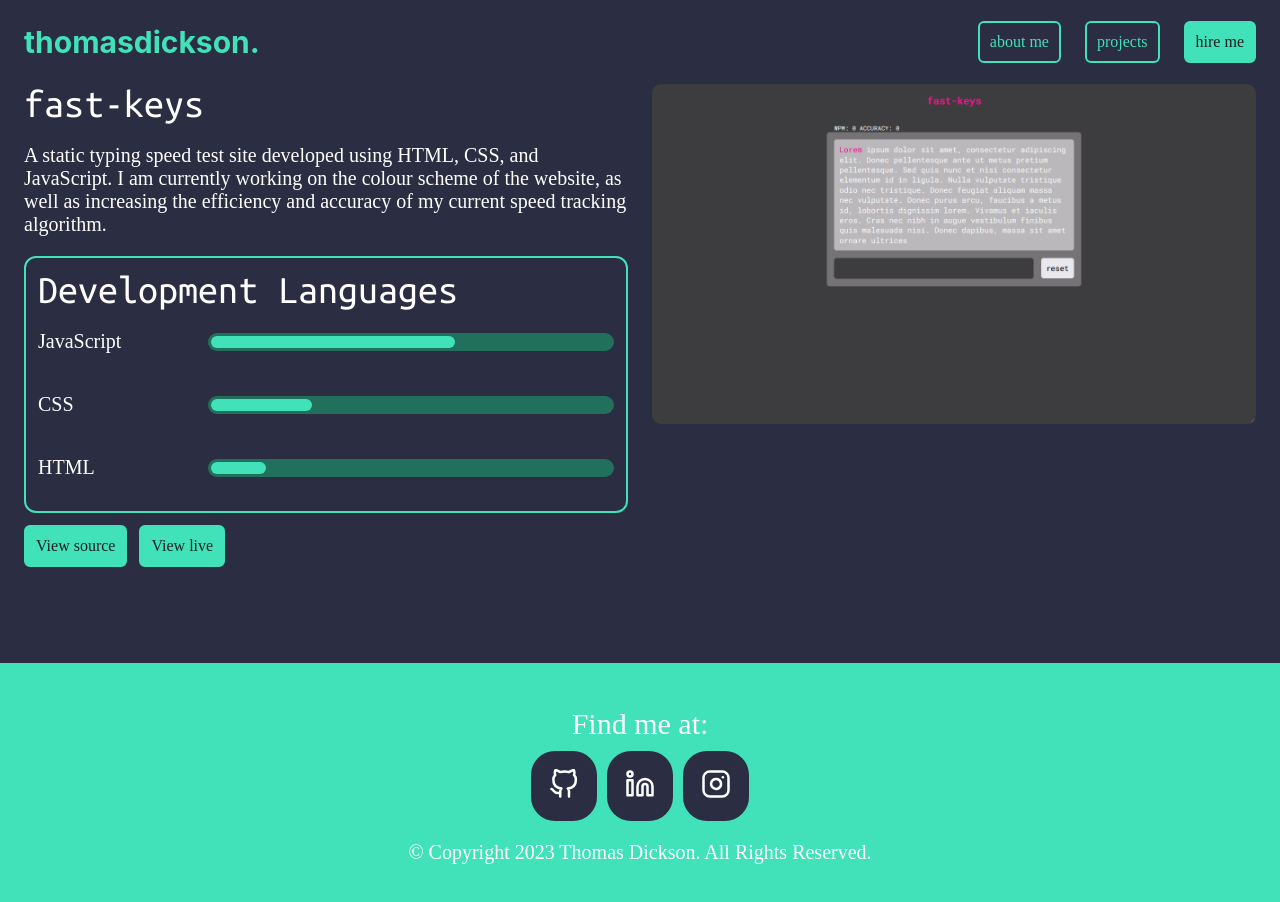
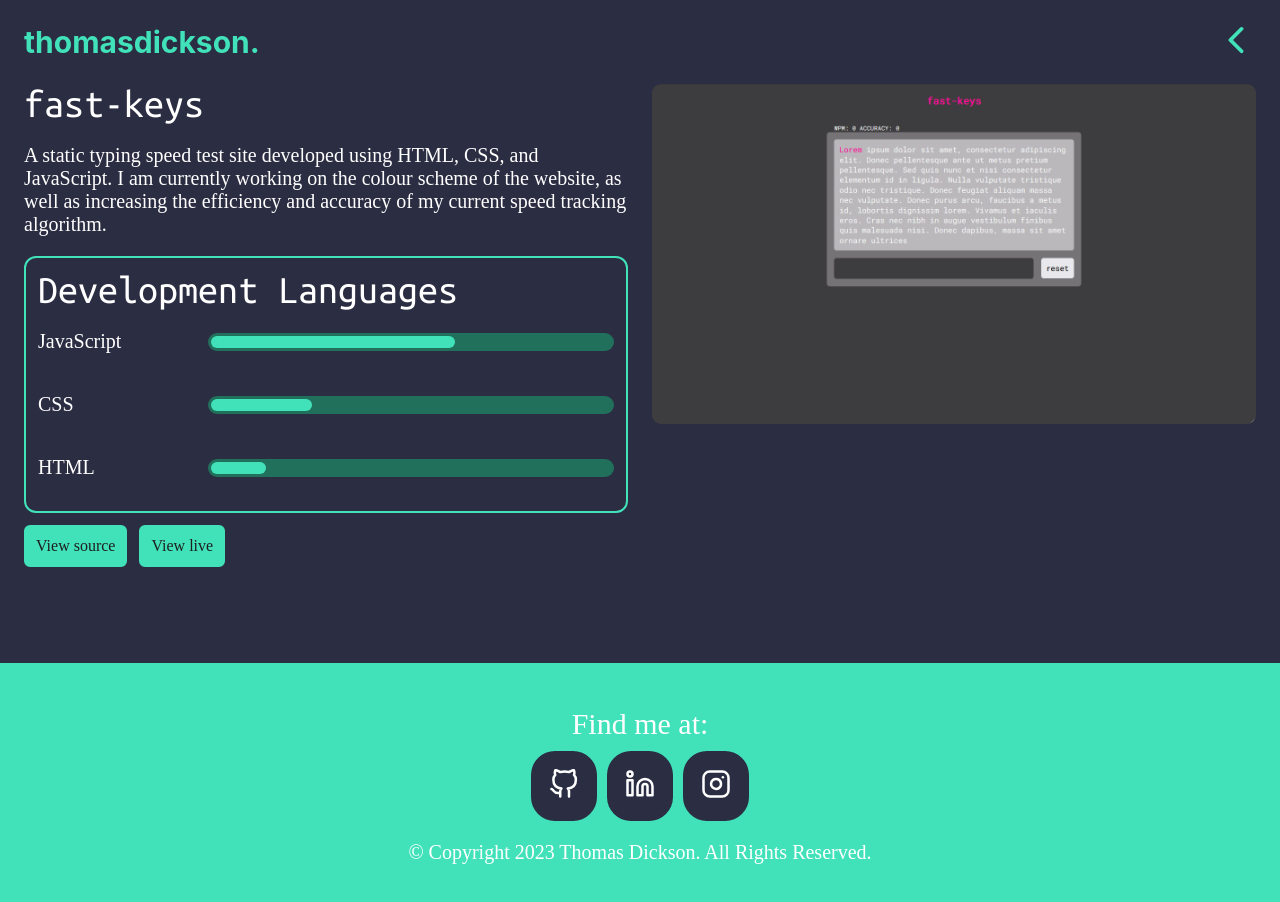
Before and after one commit to ThomasDickson/portfolio, a React (Create React App) app: page /fast-keys in a window 1280 px wide. Shown: the top 902 px of the page. Built offline with nearby package versions, Linux system fonts and the light colour scheme.

Commit message:
fix navigation

```diff
--- a/src/App.js
+++ b/src/App.js
@@ -1,15 +1,11 @@
 import Home from './pages/home/Home'
-import About from './pages/about/About'
-import Contact from './pages/contact/Contact'
 import Project from './pages/projects/Project'
 import { BrowserRouter, Routes, Route } from 'react-router-dom';
-import Navbar from './components/Navbar';
 import Footer from './components/Footer'
 
 function App() {
   return (
     <BrowserRouter>
-      <Navbar/>
       <Routes>
         <Route exact path="/" element={<Home />}/>
         <Route exact path="/:url" element={<Project />}/>
--- a/src/components/Navbar.js
+++ b/src/components/Navbar.js
@@ -1,20 +1,54 @@
 import React from 'react'
-import { Nav,
-         NavMenu,
-         Logo,
-} from './NavbarComponents';
+import styled from 'styled-components';
+import { NavLink} from 'react-router-dom'
+import { Link } from 'react-scroll'
 
 import { FilledButton, OutlineButton } from './Buttons';
 
-import { Link } from 'react-scroll'
+import { IoIosArrowBack } from 'react-icons/io'
 
+const Nav = styled.nav`
+  background-color: #2b2d42;
+  position: sticky;
+  top: 0;
+  z-index: 999;
+  height: 84px;
+  display: flex;
+  justify-content: space-between;
+  align-items: center;
+`
+const NavMenu = styled.div`
+  display: flex;
+  align-items: center;
 
-function Navbar() {
-  return (
-    <Nav>
-      <Link to="landing-wrapper" spy={true} smooth={true} offset={-84}>
-        <Logo to="/">thomasdickson.</Logo>
-      </Link>
+  @media only screen and (max-width: 600px) {
+      display: none;
+  }
+`
+
+const Logo = styled(NavLink)`
+  font-size: 30px;
+  text-decoration: none;
+  font-weight: bold;
+  color: #41e2ba;
+`
+
+const Icon = styled(NavLink)`
+  color: #41e2ba;
+
+  /* Hover animation */
+    &:hover {
+        transition: 0.4s ease-in-out;
+        transform: scale(1.1);
+  }
+`
+
+function Navbar(props) {
+  let menu;
+  const showButtons = props.buttons;
+
+  if(showButtons) {
+    menu = (
       <NavMenu>
         <Link to="about-wrapper" spy={true} smooth={true} offset={-84}>
           <OutlineButton>about me</OutlineButton>
@@ -26,7 +60,22 @@ function Navbar() {
           <FilledButton>hire me</FilledButton>
         </Link>
       </NavMenu>
+    )
+  } else {
+    menu = (
+      <Icon to="/">
+        <IoIosArrowBack size={40}/>
+      </Icon>
+    )
+  }
+  return (
+    <Nav>
+      <Link to="landing-wrapper" spy={true} smooth={true} offset={-84}>
+        <Logo to="/">thomasdickson.</Logo>
+      </Link>
+      {menu}
     </Nav>
+
   )
 }
 
--- a/src/components/NavbarComponents.js
+++ /dev/null
@@ -1,28 +0,0 @@
-import styled from 'styled-components';
-import { NavLink as Link } from 'react-router-dom'
-
-export const Nav = styled.nav`
-    background-color: #2b2d42;
-    position: sticky;
-    top: 0;
-    z-index: 999;
-    height: 84px;
-    display: flex;
-    justify-content: space-between;
-    align-items: center;
-`
-export const NavMenu = styled.div`
-    display: flex;
-    align-items: center;
-
-    @media only screen and (max-width: 600px) {
-        display: none;
-    }
-`
-
-export const Logo = styled(Link)`
-    font-size: 30px;
-    text-decoration: none;
-    font-weight: bold;
-    color: #41e2ba;
-`
--- a/src/pages/contact/Contact.js
+++ b/src/pages/contact/Contact.js
@@ -2,34 +2,42 @@ import React, { useRef } from 'react'
 import emailjs from 'emailjs-com'
 import styled, { css } from 'styled-components'
 
-import { T1, T2, T3, T4 } from '../../components/Typography'
+import { T1, T4 } from '../../components/Typography'
 
 const Container = styled.div`
   display: flex;
   justify-content: center;
   align-items: center;
+  width: 100%;
 `
 
 const Field = css`
   /* border */
-    font-family: 'Ubuntu';
+
   border: 2px solid black;
   border-radius: 12px;
   border-color: #41e2ba;
 
+  /* sizing */
+  padding: 16px;
+  font-size: 16px;
+
   /* misc */
+  font-family: 'Ubuntu';
   color: white;
   background-color: rgb(0, 0, 0, 0);
-    padding: 16px;
   outline: 0;
-    font-size: 16px;
 `
 
 const Form = styled.form`
+  align-self: center;
   display: flex;
   flex-direction: column;
-    justify-content: center;
-    width: 70%;
+  width: 40%;
+
+  @media only screen and (max-width: 1000px) {
+    width: 100%;
+  }
 `
 
 const Input = styled.input`
@@ -95,7 +103,7 @@ function Contact() {
   return (
     <Container>
       <Form ref={form} onSubmit={sendEmail}>
-        <T1>Contact Me</T1>
+        <T1 style={{alignSelf: "center"}}>Contact Me</T1>
         <T4>Name</T4>
         <Input type="text" name="user_name"/>
         <T4>Email Address</T4>
--- a/src/pages/home/Home.js
+++ b/src/pages/home/Home.js
@@ -3,10 +3,12 @@ import LandingInfo from './LandingInfo'
 import About from '../about/About'
 import Projects from '../projects/Projects'
 import Contact from '../contact/Contact'
+import Navbar from '../../components/Navbar'
 
 function Home() {
   return (
     <div className="home">
+      <Navbar buttons={true}/>
       <div id="landing-wrapper">
         <LandingInfo />
       </div>
--- a/src/pages/projects/Project.js
+++ b/src/pages/projects/Project.js
@@ -2,7 +2,8 @@ import React, { useEffect, useState } from 'react'
 import { useParams } from 'react-router-dom'
 import styled from 'styled-components';
 
-import { T1, T2, T3, T4 } from '../../components/Typography'
+import Navbar from '../../components/Navbar';
+import { T2, T4 } from '../../components/Typography'
 import { FilledButton } from '../../components/Buttons';
 import { Card } from '../../components/Cards';
 import RatingBar from '../../components/RatingBar'
@@ -57,6 +58,7 @@ function Project() {
   })
   return (
     <div className="project">
+      <Navbar buttons={false}/>
       <Grid>
         <div className="info-box">
           <T2>{title}</T2>
--- a/src/pages/projects/Projects.js
+++ b/src/pages/projects/Projects.js
@@ -1,7 +1,8 @@
 import React from 'react'
 import styled from 'styled-components';
+
 import { Cards, Card, CardImage} from '../../components/Cards';
-import { T1, T2, T3, T4 } from '../../components/Typography';
+import { T1, T3, T4 } from '../../components/Typography';
 import { OutlineButton } from '../../components/Buttons'
 import { projects as data } from './ProjectData';
 import { NavLink as Link } from 'react-router-dom';
@@ -21,7 +22,7 @@ function Projects() {
   return (
     <Container>
       <T1 style={{alignSelf: "center"}}>Projects</T1>
-      <T4>Below is a collection of my favourite personal projects that I've developed during my time as a programmer.</T4>
+      <p/>
       <Cards>
         {data.map(post => {
           return (
```
Lines whose indentation alone changed are shown as unchanged.
